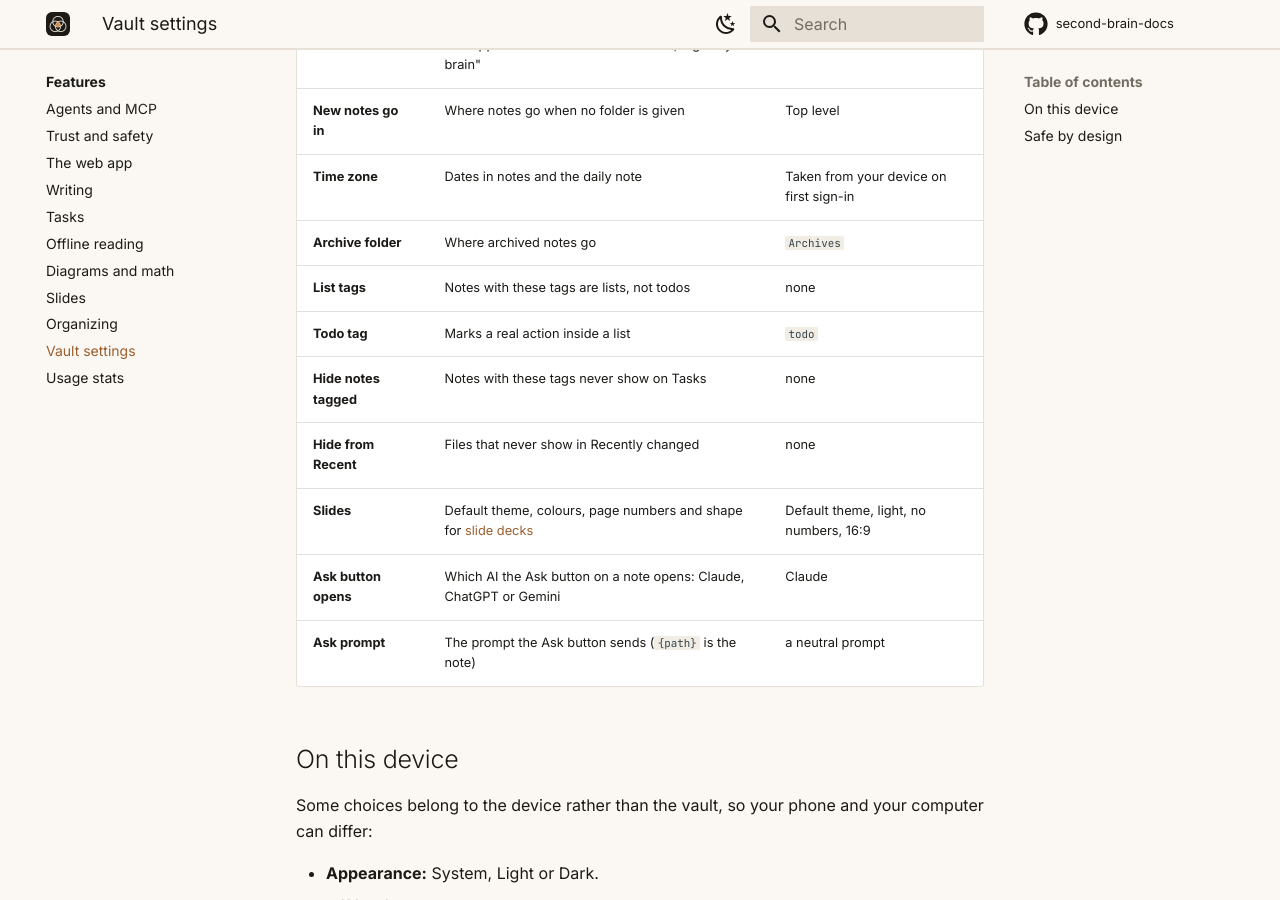
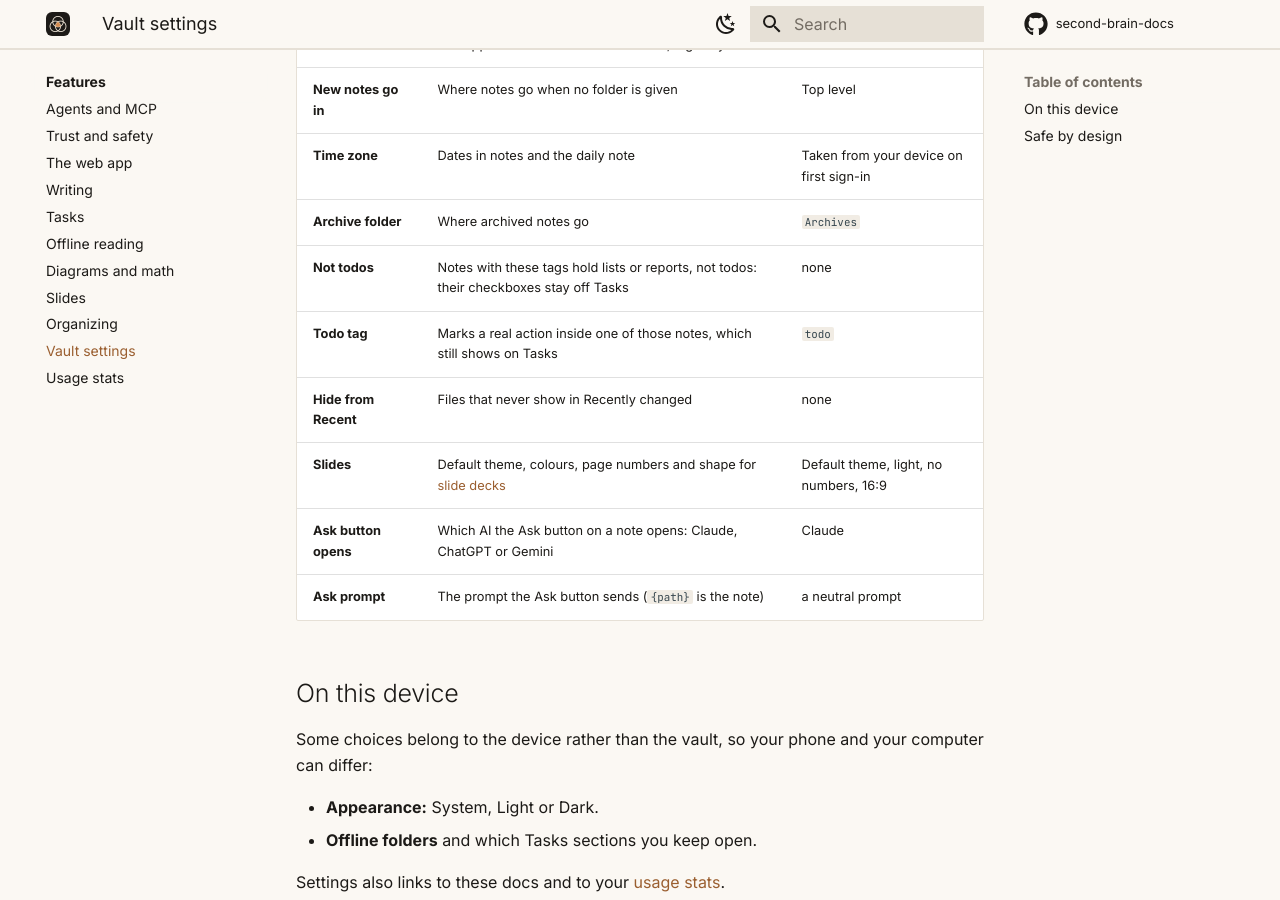
Before and after one commit to blanzp/second-brain-docs, an MkDocs documentation site: the page built from docs/features/settings.md, in a window 1280 px wide and 900 px high, scrolled down 919 px. Built offline with MkDocs 1.6.1 and Material for MkDocs 9.7.7, drawn with Linux system fonts in a browser that asks for light colours; comment, search, counter and statistics services are not loaded.

Commit message:
Docs: one "Not todos" setting in place of List tags and Hide notes tagged
Co-Authored-By: Claude Opus 5.5 <noreply@anthropic.com>

```diff
--- a/docs/features/settings.md
+++ b/docs/features/settings.md
@@ -19,9 +19,8 @@ Your vault, your conventions. Settings live **in your vault** as `.brain/setting
 | **New notes go in** | Where notes go when no folder is given | Top level |
 | **Time zone** | Dates in notes and the daily note | Taken from your device on first sign-in |
 | **Archive folder** | Where archived notes go | `Archives` |
-| **List tags** | Notes with these tags are lists, not todos | none |
-| **Todo tag** | Marks a real action inside a list | `todo` |
-| **Hide notes tagged** | Notes with these tags never show on Tasks | none |
+| **Not todos** | Notes with these tags hold lists or reports, not todos: their checkboxes stay off Tasks | none |
+| **Todo tag** | Marks a real action inside one of those notes, which still shows on Tasks | `todo` |
 | **Hide from Recent** | Files that never show in Recently changed | none |
 | **Slides** | Default theme, colours, page numbers and shape for [slide decks](slides.md) | Default theme, light, no numbers, 16:9 |
 | **Ask button opens** | Which AI the Ask button on a note opens: Claude, ChatGPT or Gemini | Claude |
```
Also changed, not shown: docs/guides/multi-agent.md (+1 -1 lines).
